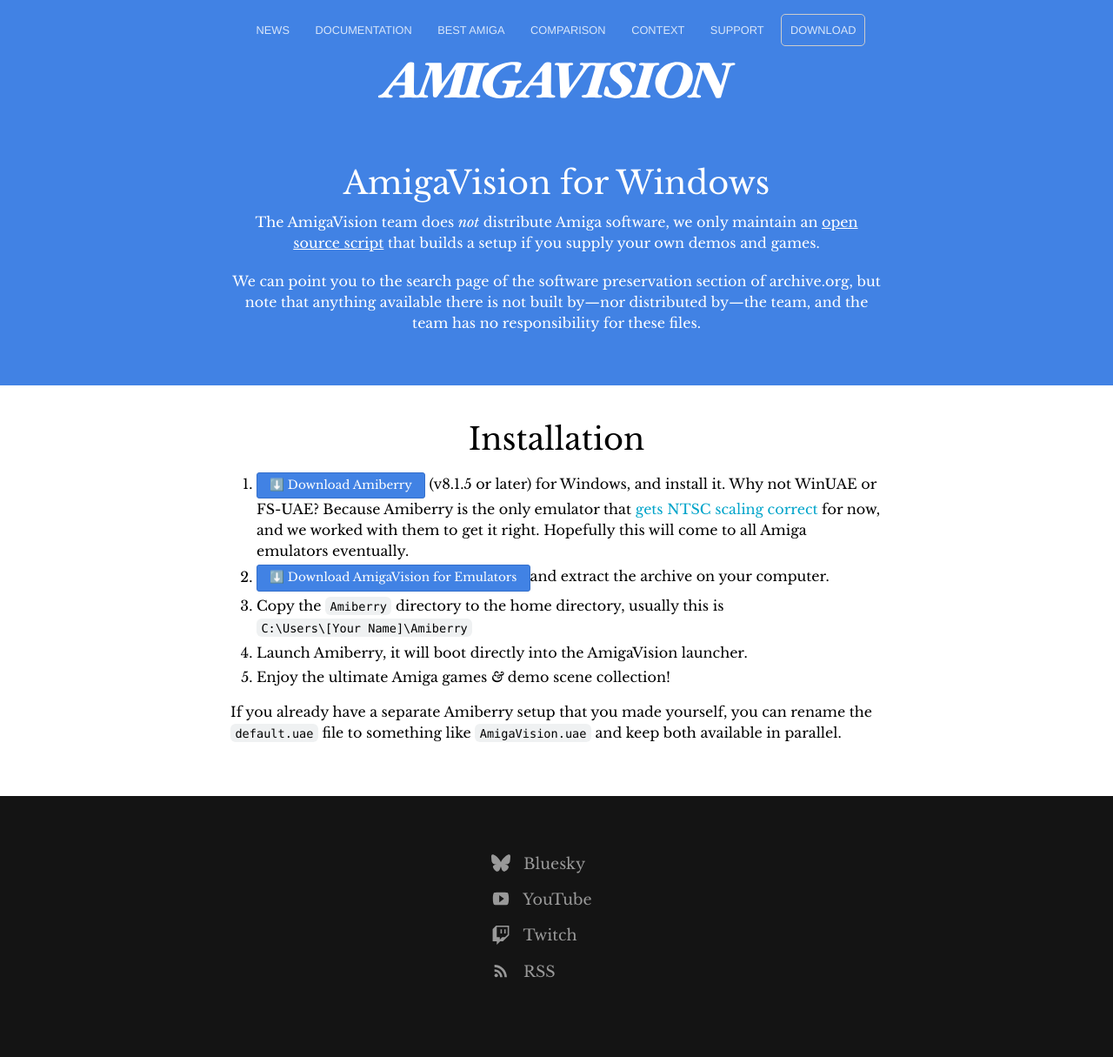
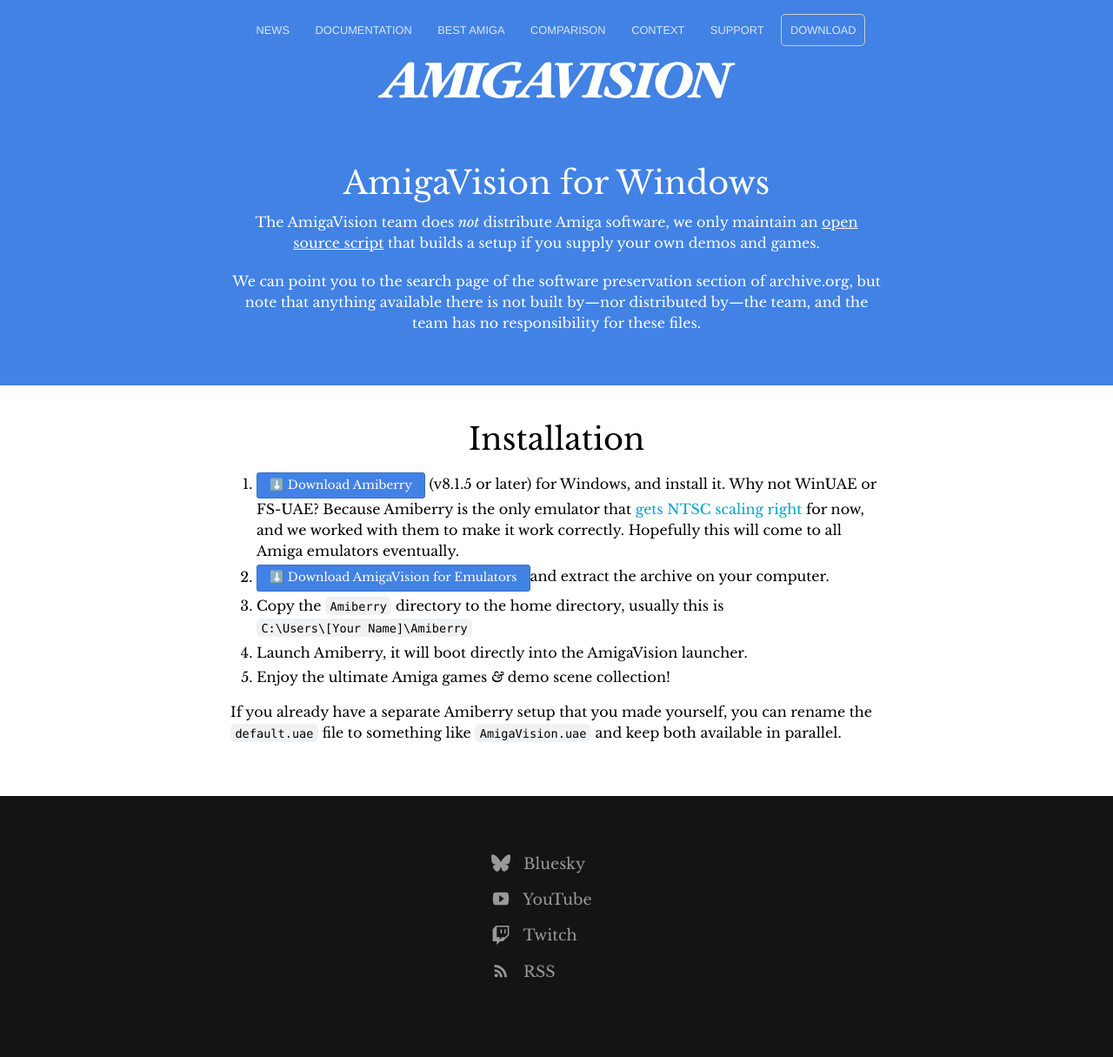
Before and after one commit to amigavision/amigavision.github.io, a Jekyll site: the page built from download/windows.html, in a window 1280 px wide. Shown: the whole page at 87% size. Built offline with Jekyll 4.4.1, drawn with Linux system fonts in a browser that asks for light colours.

Commit message:
Phrasing!

```diff
--- a/download/mac.html
+++ b/download/mac.html
@@ -17,7 +17,7 @@
   <div class="text-container">
     <h2>Installation</h2>
     <ol>
-      <li><div class="button alt"><a target="_blank" href="https://github.com/BlitterStudio/amiberry/releases/latest">⬇️ Download Amiberry</a></div> (v8.1.5 or later) for macOS, and install it. Why not FS-UAE? Because Amiberry is the only emulator that <a href="/ntsc">gets NTSC scaling correct</a> for now, and we worked with them to get it right. Hopefully this will come to all Amiga emulators eventually.
+      <li><div class="button alt"><a target="_blank" href="https://github.com/BlitterStudio/amiberry/releases/latest">⬇️ Download Amiberry</a></div> (v8.1.5 or later) for macOS, and install it. Why not FS-UAE? Because Amiberry is the only emulator that <a href="/ntsc">gets NTSC scaling right</a> for now, and we worked with them to make it work correctly. Hopefully this will come to all Amiga emulators eventually.
       <li><div class="button alt"><a target="_blank" href="https://archive.org/details/software?query=amigavision+for+emulators">⬇️ Download AmigaVision for Emulators</a></div>and extract the archive on your computer.
       <li>Copy the <code>Amiberry</code> directory to the <code>Documents</code> folder in your home directory.</li>
       <li>Launch Amiberry, it will boot directly into the AmigaVision launcher.
--- a/download/windows.html
+++ b/download/windows.html
@@ -17,7 +17,7 @@
   <div class="text-container">
     <h2>Installation</h2>
     <ol>
-      <li><div class="button alt"><a target="_blank" href="https://github.com/BlitterStudio/amiberry/releases/latest">⬇️ Download Amiberry</a></div> (v8.1.5 or later) for Windows, and install it. Why not WinUAE or FS-UAE? Because Amiberry is the only emulator that <a href="/ntsc">gets NTSC scaling correct</a> for now, and we worked with them to get it right. Hopefully this will come to all Amiga emulators eventually.</li>
+      <li><div class="button alt"><a target="_blank" href="https://github.com/BlitterStudio/amiberry/releases/latest">⬇️ Download Amiberry</a></div> (v8.1.5 or later) for Windows, and install it. Why not WinUAE or FS-UAE? Because Amiberry is the only emulator that <a href="/ntsc">gets NTSC scaling right</a> for now, and we worked with them to make it work correctly. Hopefully this will come to all Amiga emulators eventually.</li>
       <li><div class="button alt"><a target="_blank" href="https://archive.org/details/software?query=amigavision+for+emulators">⬇️ Download AmigaVision for Emulators</a></div>and extract the archive on your computer.</li>
       <li>Copy the <code>Amiberry</code> directory to the home directory, usually this is <br><code>C:\Users\[Your Name]\Amiberry</code></li>
       <li>Launch Amiberry, it will boot directly into the AmigaVision launcher.</li>
```
